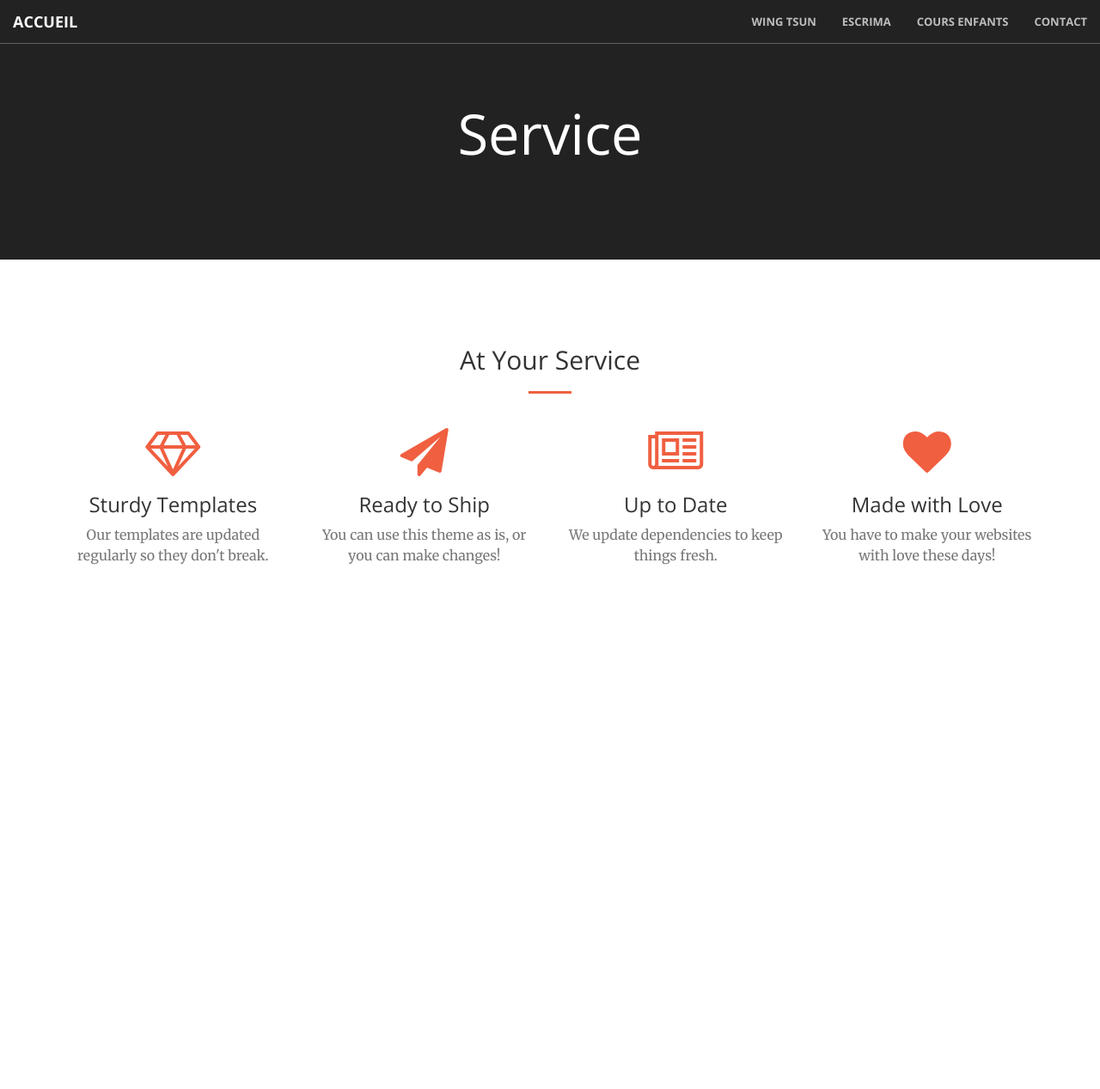
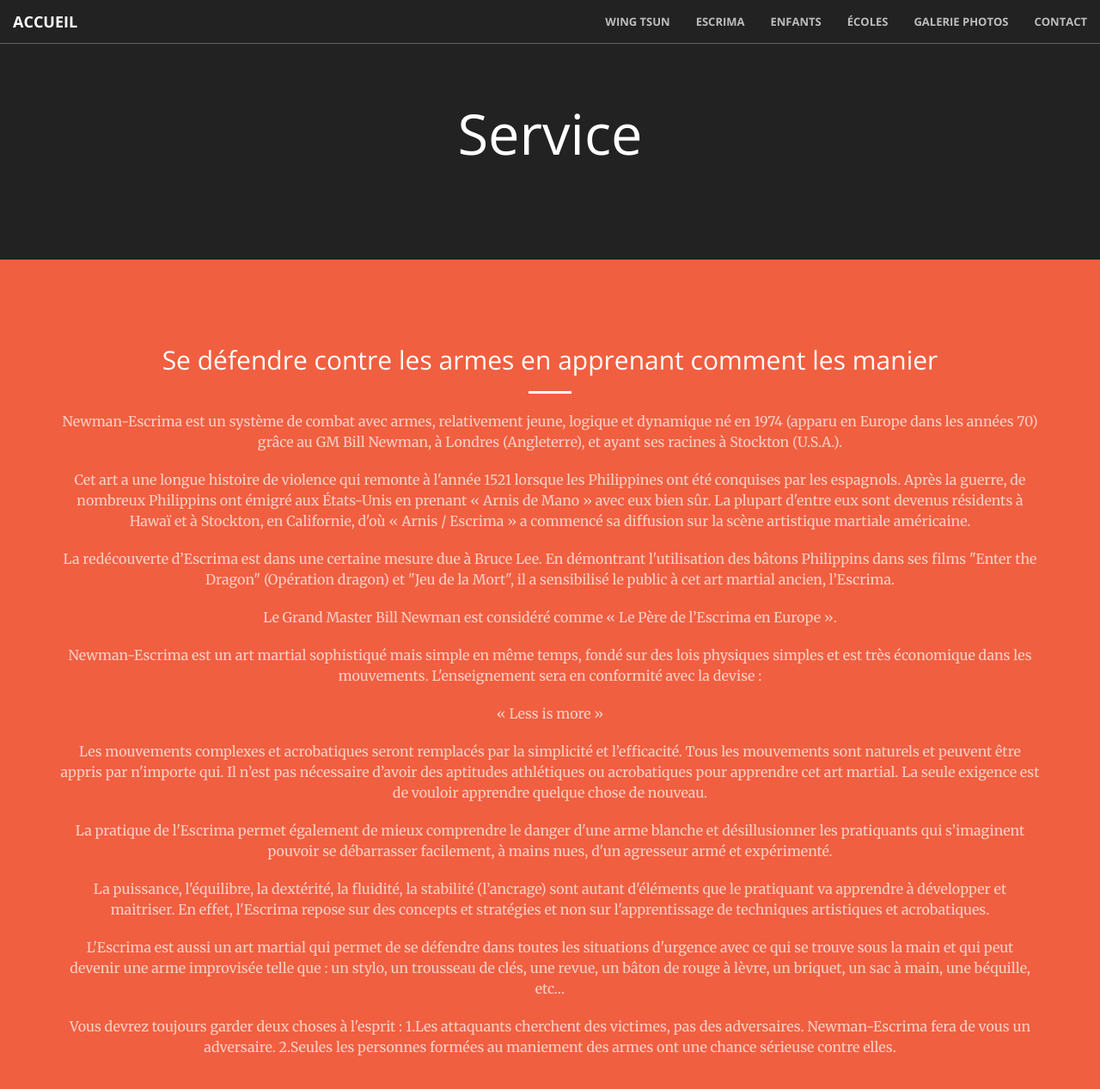
Before and after one commit to AlexandreMertens/website, a Jekyll site: the page built from escrima.html, in a window 1280 px wide and 1350 px high. Shown: the top 1267 px of the window at 86% size. Built offline with Jekyll 4.4.1, drawn with Linux system fonts in a browser that asks for light colours.

Commit message:
update information

```diff
--- a/_includes/nav.html
+++ b/_includes/nav.html
@@ -28,12 +28,26 @@
               {% endif %}
                     <a href="{{ site.baseurl }}/escrima.html">Escrima</a>
                 </li>
-              {% if page.url == '{{ site.baseurl }}/coursenfants.html' %}
+              {% if page.url == '{{ site.baseurl }}/enfants.html' %}
                 <li class="active">
               {% else %}
                 <li>
               {% endif %}
-                    <a href="{{ site.baseurl }}/coursenfants.html">Cours Enfants</a>
+                    <a href="{{ site.baseurl }}/enfants.html">Enfants</a>
+                </li>
+              {% if page.url == '{{ site.baseurl }}/ecoles.html' %}
+                <li class="active">
+              {% else %}
+                <li>
+              {% endif %}
+                    <a href="{{ site.baseurl }}/ecoles.html">Écoles</a>
+                </li>
+              {% if page.url == '{{ site.baseurl }}/galeriephotos.html' %}
+                <li class="active">
+              {% else %}
+                <li>
+              {% endif %}
+                    <a href="{{ site.baseurl }}/galeriephotos.html">Galerie photos</a>
                 </li>
               {% if page.url == '{{ site.baseurl }}/contact.html' %}
                 <li class="active">
--- a/_layouts/default.html
+++ b/_layouts/default.html
@@ -17,7 +17,8 @@
       {% endif %}
     </title>
 
-    <!-- <p>{{ site.baseurl | prepend: site.github.url }}/css/bootstrap.min.css</p> -->
+    <!-- <p>{{ site.baseurl | prepend: site.github.url }}/css/bootstrap.min.css</p>
+    <p>{{ site.baseurl }}/css/bootstrap.min.css</p> -->
 
     <!-- Bootstrap Core CSS -->
     <link rel="stylesheet" href="{{ site.baseurl }}/css/bootstrap.min.css" type="text/css">
--- a/escrima.html
+++ b/escrima.html
@@ -8,7 +8,38 @@
   </div>
 </section>
 
-<section id="services">
+<section class="bg-primary" id="escrima">
+    <div class="container">
+        <div class="row">
+            <div class="col-lg-12 text-center">
+                <h2 class="section-heading">Se défendre contre les armes en apprenant comment les manier</h2>
+                <hr class="light">
+                <p class="text-faded">Newman-Escrima est un système de combat avec armes, relativement jeune, logique et dynamique né en 1974 (apparu en Europe dans les années 70) grâce au GM Bill Newman, à Londres (Angleterre), et ayant ses racines à Stockton (U.S.A.).</p>
+
+                <p class="text-faded">Cet art a une longue histoire de violence qui remonte à l'année 1521 lorsque les Philippines ont été conquises par les espagnols. Après la guerre, de nombreux Philippins ont émigré aux États-Unis en prenant « Arnis de Mano » avec eux bien sûr. La plupart d'entre eux sont devenus résidents à Hawaï et à Stockton, en Californie, d'où « Arnis / Escrima » a commencé sa diffusion sur la scène artistique martiale américaine.</p>
+
+                <p class="text-faded">La redécouverte d’Escrima est dans une certaine mesure due à Bruce Lee. En démontrant l'utilisation des bâtons Philippins dans ses films "Enter the Dragon" (Opération dragon) et "Jeu de la Mort", il a sensibilisé le public à cet art martial ancien, l’Escrima.</p>
+
+                <p class="text-faded">Le Grand Master Bill Newman est considéré comme « Le Père de l’Escrima en Europe ».</p>
+
+                <p class="text-faded">Newman-Escrima est un art martial sophistiqué mais simple en même temps, fondé sur des lois physiques simples et est très économique dans les mouvements. L'enseignement sera en conformité avec la devise :</p>
+
+                <p class="text-faded">« Less is more »</p>
+
+                <p class="text-faded">Les mouvements complexes et acrobatiques seront remplacés par la simplicité et l’efficacité. Tous les mouvements sont naturels et peuvent être appris par n'importe qui. Il n’est pas nécessaire d’avoir des aptitudes athlétiques ou acrobatiques pour apprendre cet art martial. La seule exigence est de vouloir apprendre quelque chose de nouveau.</p>
+
+                <p class="text-faded">La pratique de l'Escrima permet également de mieux comprendre le danger d'une arme blanche et désillusionner les pratiquants qui s’imaginent pouvoir se débarrasser facilement, à mains nues, d'un agresseur armé et expérimenté.</p>
+
+                <p class="text-faded">La puissance, l'équilibre, la dextérité, la fluidité, la stabilité (l’ancrage) sont autant d'éléments que le pratiquant va apprendre à développer et maitriser. En effet, l'Escrima repose sur des concepts et stratégies et non sur l'apprentissage de techniques artistiques et acrobatiques.</p>
+
+                <p class="text-faded">L'Escrima est aussi un art martial qui permet de se défendre dans toutes les situations d'urgence avec ce qui se trouve sous la main et qui peut devenir une arme improvisée telle que : un stylo, un trousseau de clés, une revue, un bâton de rouge à lèvre, un briquet, un sac à main, une béquille, etc…</p>
+
+                <p class="text-faded">Vous devrez toujours garder deux choses à l'esprit : 1.Les attaquants cherchent des victimes, pas des adversaires. Newman-Escrima fera de vous un adversaire. 2.Seules les personnes formées au maniement des armes ont une chance sérieuse contre elles.</p>
+            </div>
+        </div>
+    </div>
+</section>
+<!-- <section id="services">
     <div class="container">
         <div class="row">
             <div class="col-lg-12 text-center">
@@ -49,4 +80,4 @@
             </div>
         </div>
     </div>
-</section>
+</section> -->
--- a/coursenfants.html
+++ b/galeriephotos.html
@@ -1,6 +1,6 @@
 ---
 layout: default
-title: Cours Enfants
+title: Galerie photos
 ---
 <section class="bg-dark">
   <div class="text-center">
--- a/wingtsun.html
+++ b/wingtsun.html
@@ -4,18 +4,32 @@
 ---
 <section class="bg-dark">
   <div class="text-center">
-    <h1>About</h1>
+    <h1>Le Wing Tsun</h1>
   </div>
 </section>
 
-<section class="bg-primary" id="about">
+<section class="bg-primary" id="wingtsun">
     <div class="container">
         <div class="row">
             <div class="col-lg-8 col-lg-offset-2 text-center">
-                <h2 class="section-heading">We've got what you need!</h2>
+                <h2 class="section-heading">Un art martial à la portée de tous</h2>
                 <hr class="light">
-                <p class="text-faded">Start Bootstrap has everything you need to get your new website up and running in no time! All of the templates and themes on Start Bootstrap are open source, free to download, and easy to use. No strings attached!</p>
-                <a href="#" class="btn btn-default btn-xl">Get Started!</a>
+                <p class="text-faded">Le Wing Tsun fut mis au point en Chine, il y a plus de 250 ans, par une nonne du temple de Shaolin.</p>
+
+                <p class="text-faded">Cette femme du nom de Ng-Mui, cherchait un nouveau système permettant à des personnes physiquement moins fortes de pouvoir se défendre avec succès face à des adversaires masculins. Cette technique de défense devint rapidement populaire en Chine notamment grâce à sa première élève Yim Win Tsun : se traduisant par " joli printemps ".</p>
+
+                <p class="text-faded">Le WingTsun n'est pas un sport de combat mais un système qui permet de se défendre et de préparer le pratiquant aux conditions d'un combat réel.</p>
+
+                <p class="text-faded">Inventé par une femme, le WingTsun ne nécessite pas beaucoup de force musculaire ni d'aptitudes acrobatiques afin de vaincre son adversaire.</p>
+
+                <p class="text-faded">La force de l'adversaire est absorbée pour ensuite être retournée contre lui.
+
+                <p class="text-faded">Plusieurs groupes d'intervention ont choisi le WingTsun, démontrant ainsi l'efficacité du système.</p>
+
+                <p class="text-faded">Le WingTsun est, ou a été enseigné dans les programmes d'instruction de différents groupes d'intervention tels que le GSG9 et SEK en Allemagne, le RAID français, NOCS italien, l’unité anti-terroriste bulgare, le GIP luxembourgeois ainsi qu'au « Hostage Rescue Team » du FBI aux USA.</p>
+
+                <p class="text-faded">Ces groupes ont tous reconnu l'efficacité et la puissance de cet art de combat.</p>
+                <!-- <a href="#" class="btn btn-default btn-xl">Get Started!</a> -->
             </div>
         </div>
     </div>
```
Also changed, not shown: ecoles.html (added, +106 -0 lines), enfants.html (added, +38 -0 lines), index.html (+4 -4 lines).
